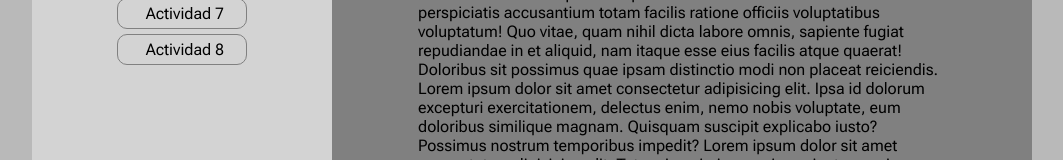
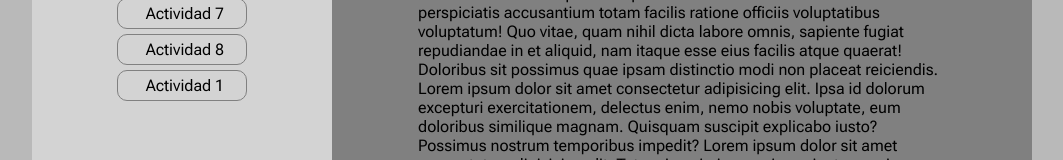
Before and after one commit to Gus-Intentos/Gus-Intentos.github.io, a plain HTML site: page Js.html in a window 1280 px wide. Shown: the part 526-686 px from the top of the page, without its empty margins (108-1171 px from the left). Drawn offline with Linux system fonts and the light colour scheme.

Commit message:
Update Js.html

```diff
--- a/Js.html
+++ b/Js.html
@@ -34,6 +34,7 @@
     <li><a href="Java\Actividad 6 - Js\Actividad de Js -  12.09.22 - Gustavo Vitola\index.html"target="_blank">Actividad 6</a></li>
     <li><a href="Java\Actividad 7 - Js\Actividad 14.09.22 - Gustavo Vitola\index.html"target="_blank">Actividad 7</a></li>
     <li><a href="Java\Actividad 8 - Js\Practica8 -21.09.22 - Gustavo Vitola\index.html"target="_blank">Actividad 8</a></li>
+    <li><a href="Java/Actividad 9/index.html" target="_blank">Actividad 1</a></li>
     </ul>
 </aside>
 <section>
```
